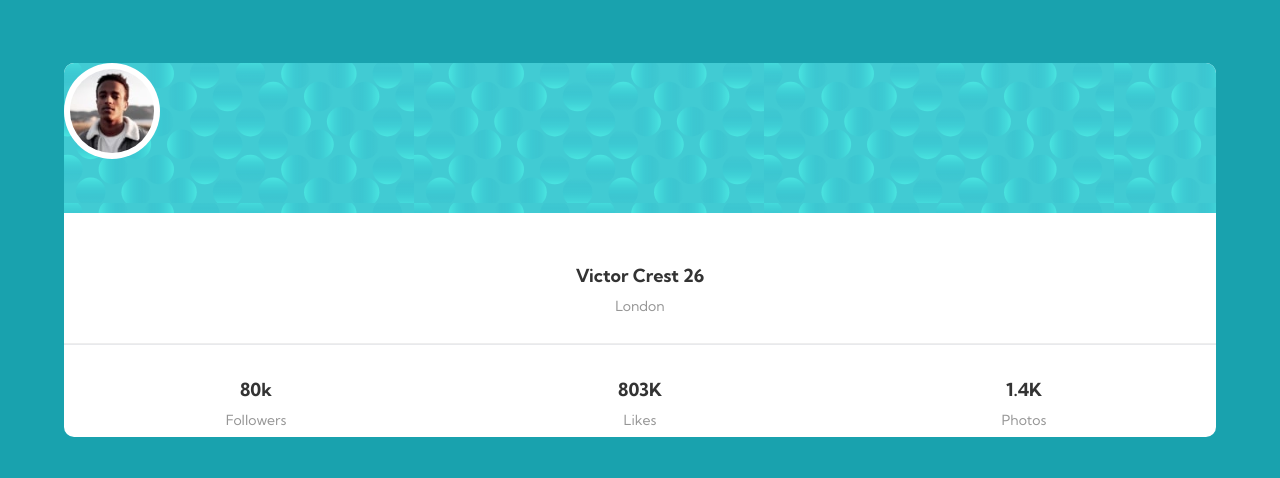
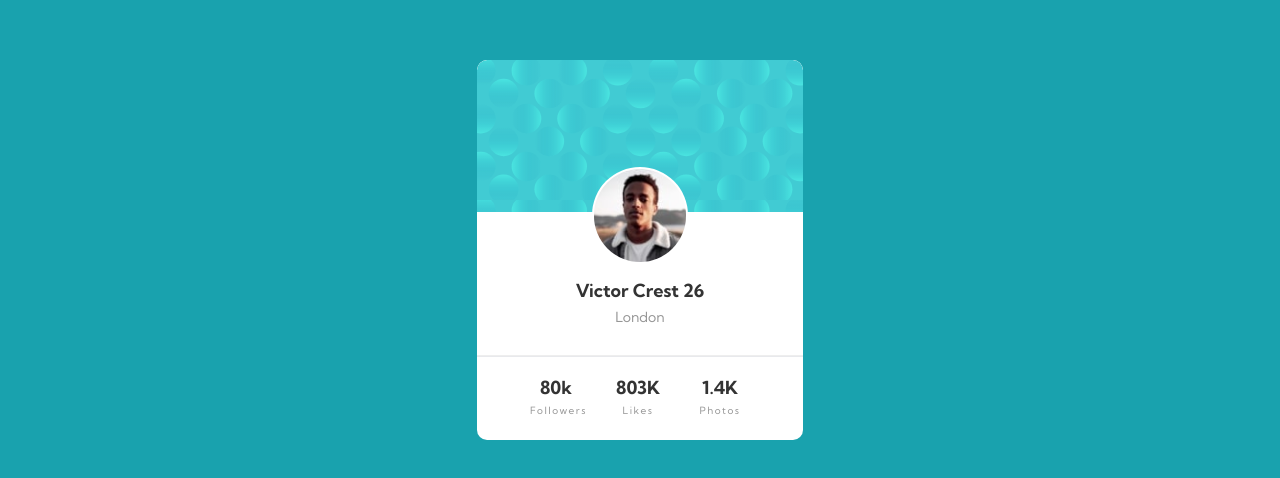
Before and after one commit to Suganya1990/ProfileCard, a plain HTML site: page index.html in a window 1280 px wide. Shown: the part 150-628 px from the top of the page. Drawn offline with nearby package versions, Linux system fonts and the light colour scheme.

Commit message:
updated css

```diff
--- a/index.html
+++ b/index.html
@@ -1,75 +1,66 @@
 <!DOCTYPE html>
 <html lang="en">
+
 <head>
-  <meta charset="UTF-8">
-  <meta name="viewport" content="width=device-width, initial-scale=1.0">
+  <meta charset="UTF-8" />
+  <meta name="viewport" content="width=device-width, initial-scale=1.0" />
   <!-- Latest compiled and minified CSS -->
   <link rel="stylesheet" href="https://maxcdn.bootstrapcdn.com/bootstrap/3.3.7/css/bootstrap.min.css"
-    integrity="sha384-BVYiiSIFeK1dGmJRAkycuHAHRg32OmUcww7on3RYdg4Va+PmSTsz/K68vbdEjh4u" crossorigin="anonymous">
+    integrity="sha384-BVYiiSIFeK1dGmJRAkycuHAHRg32OmUcww7on3RYdg4Va+PmSTsz/K68vbdEjh4u" crossorigin="anonymous" />
 
   <!-- Optional theme -->
   <link rel="stylesheet" href="https://maxcdn.bootstrapcdn.com/bootstrap/3.3.7/css/bootstrap-theme.min.css"
-    integrity="sha384-rHyoN1iRsVXV4nD0JutlnGaslCJuC7uwjduW9SVrLvRYooPp2bWYgmgJQIXwl/Sp" crossorigin="anonymous">
+    integrity="sha384-rHyoN1iRsVXV4nD0JutlnGaslCJuC7uwjduW9SVrLvRYooPp2bWYgmgJQIXwl/Sp" crossorigin="anonymous" />
 
   <!-- Latest compiled and minified JavaScript -->
   <script src="https://maxcdn.bootstrapcdn.com/bootstrap/3.3.7/js/bootstrap.min.js"
-    integrity="sha384-Tc5IQib027qvyjSMfHjOMaLkfuWVxZxUPnCJA7l2mCWNIpG9mGCD8wGNIcPD7Txa" crossorigin="anonymous"></script>
+    integrity="sha384-Tc5IQib027qvyjSMfHjOMaLkfuWVxZxUPnCJA7l2mCWNIpG9mGCD8wGNIcPD7Txa"
+    crossorigin="anonymous"></script>
   <!-- displays site properly based on user's device -->
 
-  <link rel="icon" type="image/png" sizes="32x32" href="./images/favicon-32x32.png">
-  <link rel="stylesheet" href="/style.css">
+  <link rel="icon" type="image/png" sizes="32x32" href="./images/favicon-32x32.png" />
+  <link rel="stylesheet" href="/style.css" />
 
-  <link rel="preconnect" href="https://fonts.gstatic.com">
-  <link href="https://fonts.googleapis.com/css2?family=Kumbh+Sans:wght@400;700&display=swap" rel="stylesheet">
+  <link rel="preconnect" href="https://fonts.gstatic.com" />
+  <link href="https://fonts.googleapis.com/css2?family=Kumbh+Sans:wght@400;700&display=swap" rel="stylesheet" />
 
   <title>Frontend Mentor | Profile card component</title>
+</head>
 
-</head>
-<body class="main">
+<body >
+  <div class="backgroundImage"></div>
   <div class="profile-card">
     <div class="profile-card__header">
       <div class="profile-card__avatar">
-        <img src="/images/image-victor.jpg" alt="User Profile Picture">
+        <img src="/images/image-victor.jpg" alt="User Profile Picture" />
       </div>
     </div>
 
     <div class="profile-card__info">
-        <h1> <span>Victor Crest</span> 26 </h1>
-
+      <h1><span>Victor Crest</span> 26</h1>
       <h2>London</h2>
     </div>
-      <hr>
-      <div class="profile-card__stats container">
-        <div class="row">
+    <hr />
+    <div class="profile-card__stats container-fluid">
+      <div class="row " >
         <div class="col-xs-4 col-sm-4">
-            <h1>80k</h1>
-            <h2>Followers</h2>
-          </div>
-
-          <div class="col-xs-4 col-sm-4">
-            <h1>803K</h1>
-            <h2>Likes</h2>
+          <h1 class="profile-stats__h1">80k</h1>
+          <h2 class="profile-stats__h2">Followers</h2>
         </div>
         <div class="col-xs-4 col-sm-4">
-            <h1>1.4K</h1>
-            <h2>Photos</h2>
-
+          <h1 class="profile-stats__h1" >803K</h1>
+          <h2 class="profile-stats__h2">Likes</h2>
+        </div>
+        <div class="col-xs-4 col-sm-4">
+          <h1 class="profile-stats__h1">1.4K</h1>
+          <h2 class="profile-stats__h2">Photos</h2>
+        </div>
       </div>
     </div>
 
-      </div>
 
-    </div>
+  <div class="attribution">Challenge by <a href="https://www.frontendmentor.io?ref=challenge" target="_blank">Frontend
+      Mentor</a>. Coded by <a href="#">Suganya Maheswaran</a>.</div>
+</body>
 
-
-  </div>
-
-
-
-
-  <div class="attribution">
-    Challenge by <a href="https://www.frontendmentor.io?ref=challenge" target="_blank">Frontend Mentor</a>.
-    Coded by <a href="#">Suganya Maheswaran</a>.
-  </div>
-</body>
 </html>
--- a/style.css
+++ b/style.css
@@ -1,20 +1,39 @@
+* {
+}
+
 body {
   padding: 0;
   margin: 0;
   box-sizing: border-box;
   font-family: 'Kumbh Sans', sans-serif;
+  background-color: #19a2ae;
 }
 
 /* Mobile Version */
 
-.main {
-  background-color: #19a2ae;
+.backgroundImage {
+  position: relative;
+  overflow: hidden;
 }
-
+.backgroundImage::before {
+  display: inline;
+  content: ' ';
+  background-image: url('/images/bg-pattern-top.svg');
+  position: absolute;
+  left: -98.65px;
+  top: 394.97px;
+}
+.backgroundImage::after {
+  display: inline;
+  content: url('/images/bg-pattern-bottom.svg');
+  position: absolute;
+  left: 475.65px;
+  top: 1106.97px;
+}
 .profile-card {
-  height: 374px;
-  width: 90%;
-
+  overflow: hidden;
+  height: 380px;
+  width: 326px;
   position: absolute;
   top: 50%;
   left: 50%;
@@ -28,17 +47,20 @@ body {
   background: url(/images/bg-pattern-card.svg);
   border-top-left-radius: 10px;
   border-top-right-radius: 10px;
+
+  position: relative;
 }
 .profile-card__avatar {
-  position: abssolute;
+  position: absolute;
   width: 96px;
   height: 96px;
   left: calc(50% - 96px / 2);
-  top: calc(50% - 96px / 2 - 47px);
+  top: calc(133% - 96px / 2 - 47px);
   border-radius: 50%;
   background: white;
   padding: 0.5%;
 }
+
 img {
   max-width: 100%;
   max-height: 100%;
@@ -58,20 +80,21 @@ img {
   align-items: center;
   display: flex;
   flex-direction: column;
+  padding-top: 4em;
 }
 
-h1 {
+.profile-card__info h1 {
   font-style: normal;
   font-weight: bold;
   font-size: 18px;
   line-height: 18px;
   text-align: center;
-  margin-top: 3em;
+  margin-top: 0.75em;
   margin-bottom: 0;
 }
-h2 {
-  margin-top: 1em;
-
+.profile-card__info h2 {
+  margin-top: 0.75em;
+  margin-bottom: 0.75em;
   font-style: normal;
   font-weight: normal;
   font-size: 14px;
@@ -85,10 +108,35 @@ h2 {
   width: 100%;
   border-bottom-left-radius: 10px;
   border-bottom-right-radius: 10px;
+  margin-top: 1.71em;
+  margin-bottom: 1.71em;
+}
+.profile-stats__h1 {
+  font-size: 1.8rem;
+  font-style: normal;
+  font-weight: bold;
+  line-height: 18px;
+  text-align: center;
+  margin-bottom: 0.5em;
 }
 
+.profile-stats__h2 {
+  font-style: normal;
+  font-weight: normal;
+  font-size: 1rem;
+  line-height: 1rem;
+  text-align: center;
+  letter-spacing: 1.5px;
+  color: #969696;
+  margin: 0;
+
+  text-align: center;
+}
+.row {
+  padding: 0 42px 0 38px;
+}
 hr {
-  background: #e8e9ec;
+  background-color: #e8e9ec;
   height: 1px;
 }
 
```
Lines whose indentation alone changed are shown as unchanged.
